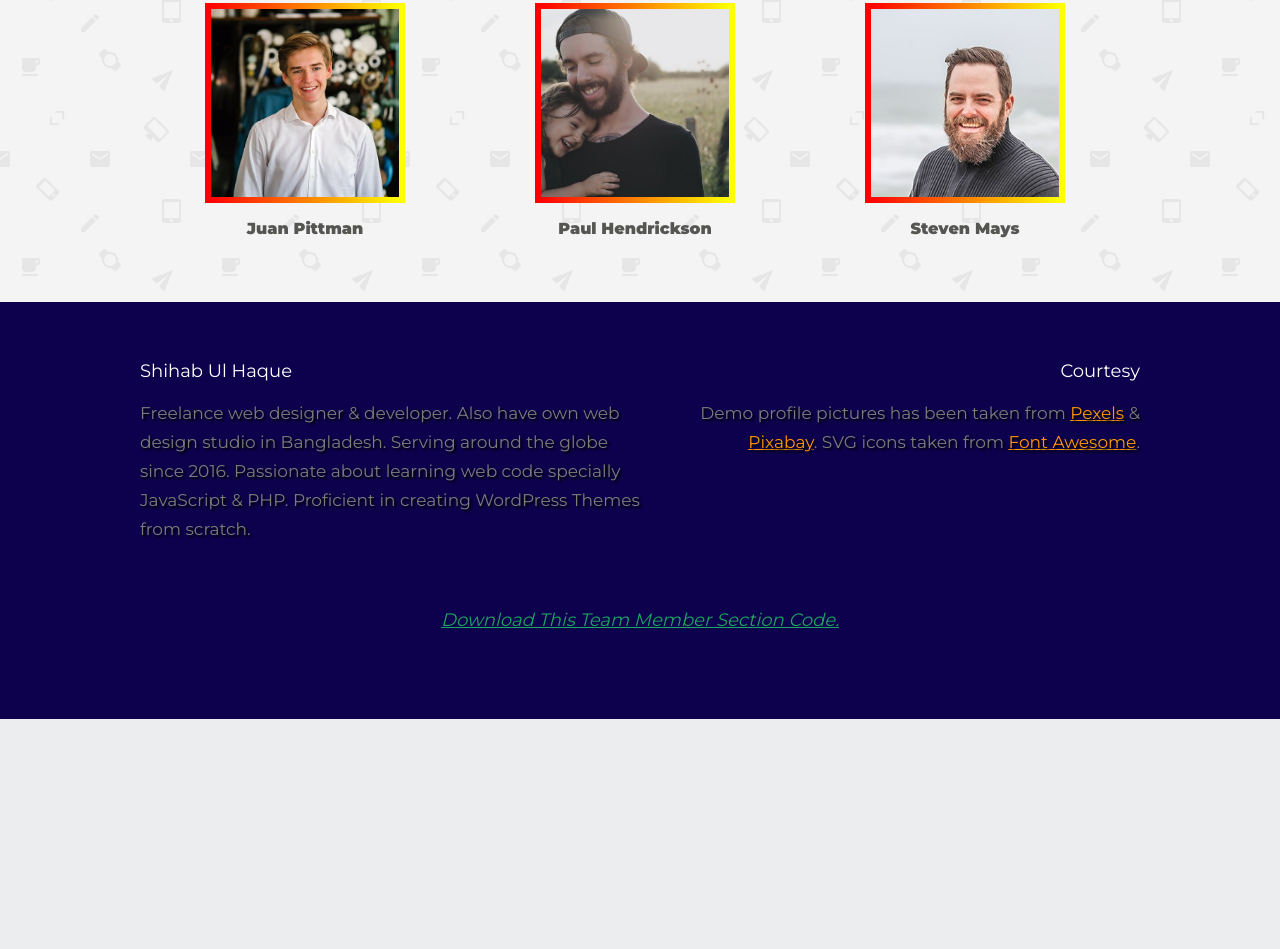
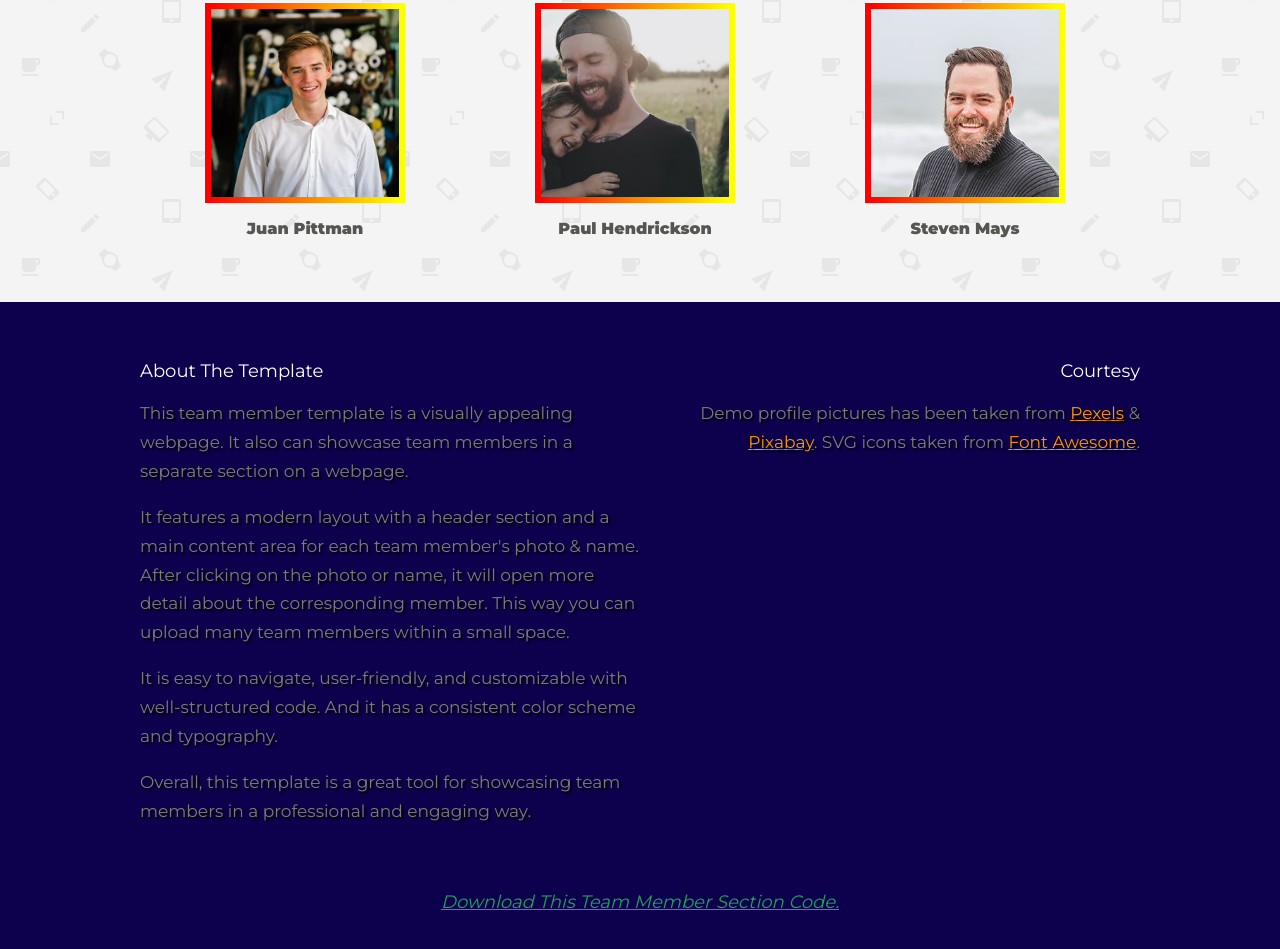
Before and after one commit to shihabiiuc/team-members-section, a plain HTML site: page index.html in a window 1280 px wide. Shown: the part 499-1448 px from the top of the page. Before the commit the page ends 1218 px from the top, so only its background shows below. Drawn offline with nearby package versions, Linux system fonts and the light colour scheme.

Commit message:
Updated footer, readme

```diff
--- a/index.html
+++ b/index.html
@@ -116,10 +116,11 @@
 	<div class="container">
 		<div class="one-half">
 			<div class="topic">
-				<h3 class="topic__headline">Shihab Ul Haque</h3>
-				<p class="topic__description">
-					Freelance web designer &amp; developer. Also have own web design studio in Bangladesh. Serving around the globe since 2016. Passionate about learning web code specially JavaScript &amp; PHP. Proficient in creating WordPress Themes from scratch.
-				</p>
+				<h3 class="topic__headline">About the template</h3>
+				<p class="topic__description">This team member template is a visually appealing webpage. It also can showcase team members in a separate section on a webpage.</p>
+				<p class="topic__description">It features a modern layout with a header section and a main content area for each team member's photo & name. After clicking on the photo or name, it will open more detail about the corresponding member. This way you can upload many team members within a small space.</p>
+				<p class="topic__description">It is easy to navigate, user-friendly, and customizable with well-structured code. And it has a consistent color scheme and typography.</p>
+				<p class="topic__description">Overall, this template is a great tool for showcasing team members in a professional and engaging way.</p>
 			</div>
 		</div>
 
```
Also changed, not shown: 2 other files. Lines whose indentation alone changed are shown as unchanged.
